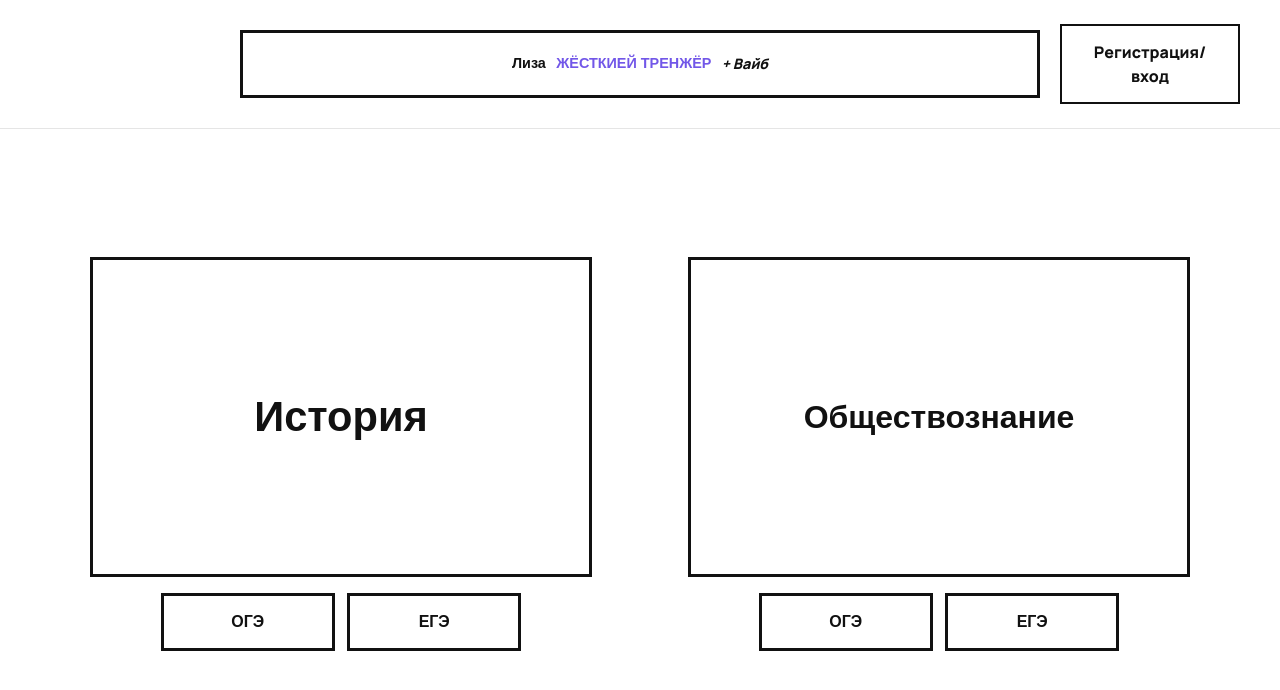
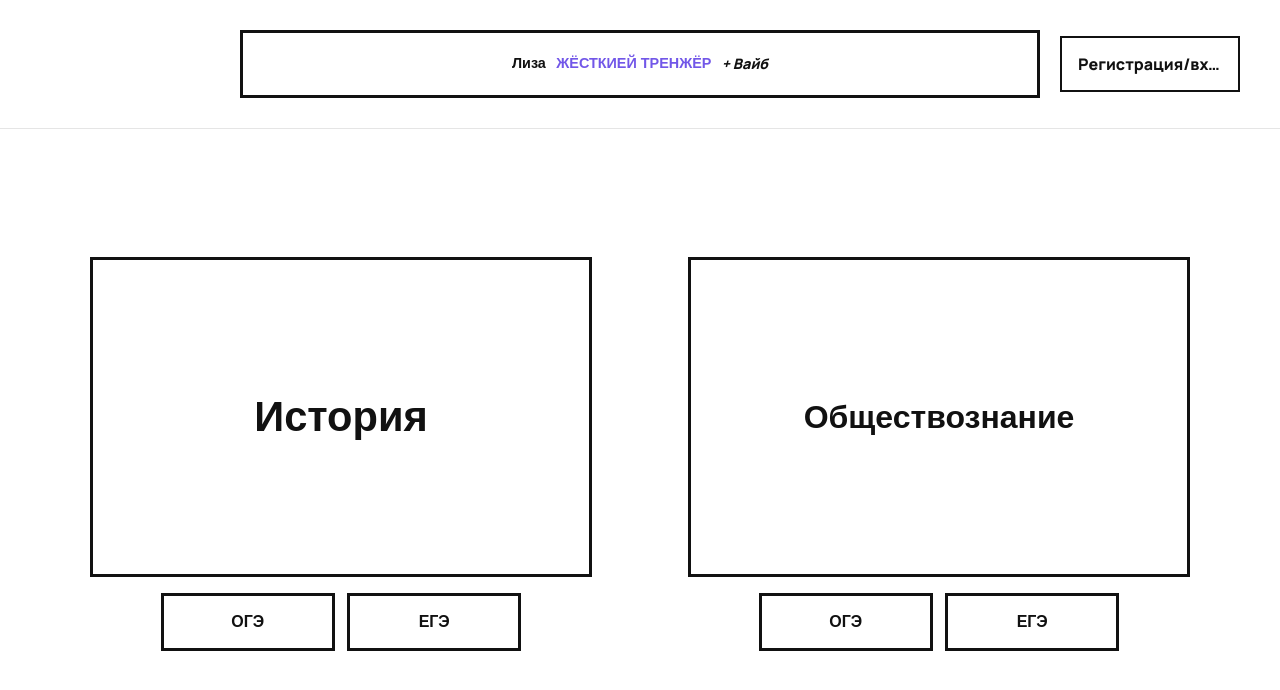
Before and after one commit to Hulore/LizaProject, a Next.js app: page / in a window 1280 px wide. Shown: the top 690 px of the page. Built offline with nearby package versions, Linux system fonts and the light colour scheme; no server answers; a web font is replaced by a local one.

Commit message:
show account name in header

```diff
--- a/src/app/globals.css
+++ b/src/app/globals.css
@@ -40,14 +40,21 @@ a { color: inherit; text-decoration: none; }
 .brand-banner em { font-family: var(--font-manrope), sans-serif; font-weight: 900; white-space: nowrap; }
 .auth-button {
   justify-self: end;
+  max-width: 100%;
   border: 2px solid var(--ink);
   background: white;
   padding: .85rem 1rem;
   font-weight: 900;
+  overflow: hidden;
   text-align: center;
+  text-overflow: ellipsis;
   transition: background .15s ease, color .15s ease;
+  white-space: nowrap;
 }
 .auth-button:hover { background: var(--ink); color: white; }
+.account-button {
+  min-width: 0;
+}
 
 .mock-subject-card {
   display: flex;
--- a/src/app/login/page.tsx
+++ b/src/app/login/page.tsx
@@ -1,6 +1,8 @@
 import Link from "next/link";
+import { redirect } from "next/navigation";
 import { SiteHeader } from "@/components/site-header";
 import { teacherAccount } from "@/data/students";
+import { getTeacherSession } from "@/lib/auth";
 import { loginAction } from "./actions";
 
 export default async function LoginPage({
@@ -8,6 +10,12 @@ export default async function LoginPage({
 }: {
   searchParams?: Promise<{ error?: string }>;
 }) {
+  const session = await getTeacherSession();
+
+  if (session) {
+    redirect("/teacher");
+  }
+
   const params = await searchParams;
   const error = params?.error;
 
--- a/src/components/site-header.tsx
+++ b/src/components/site-header.tsx
@@ -1,6 +1,9 @@
 import Link from "next/link";
+import { getTeacherSession } from "@/lib/auth";
 
-export function SiteHeader() {
+export async function SiteHeader() {
+  const teacherSession = await getTeacherSession();
+
   return (
     <header className="border-b border-black/10 bg-white">
       <div className="mock-header-inner mx-auto grid min-h-32 max-w-[1380px] grid-cols-[1fr_auto] items-center gap-5 px-5 py-5 sm:px-8 lg:grid-cols-[180px_1fr_180px] lg:px-10">
@@ -12,9 +15,15 @@ export function SiteHeader() {
           <em>+ Вайб</em>
         </Link>
 
-        <Link href="/login" className="auth-button">
-          Регистрация/вход
-        </Link>
+        {teacherSession ? (
+          <Link href="/teacher" className="auth-button account-button" title="Открыть кабинет учителя">
+            {teacherSession.login}
+          </Link>
+        ) : (
+          <Link href="/login" className="auth-button">
+            Регистрация/вход
+          </Link>
+        )}
       </div>
     </header>
   );
```
Also changed, not shown: 1 other file (tests, documents, lock files or other folders).
